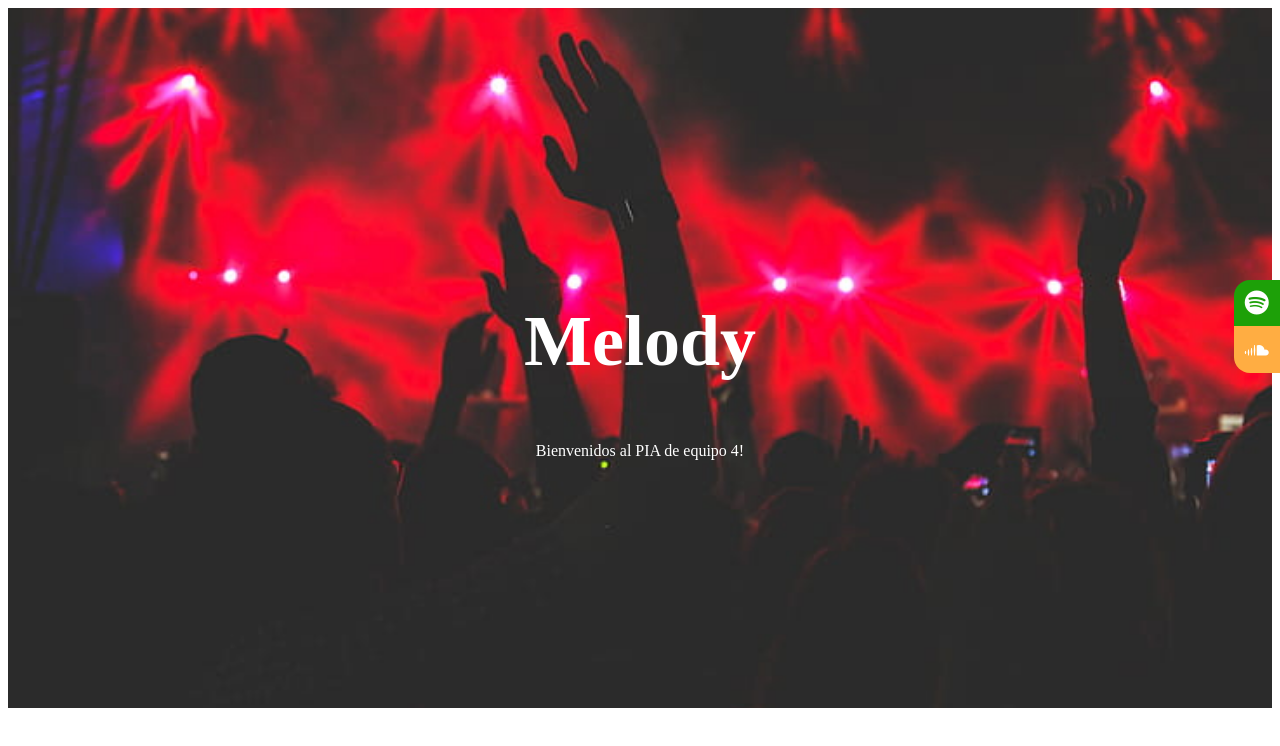
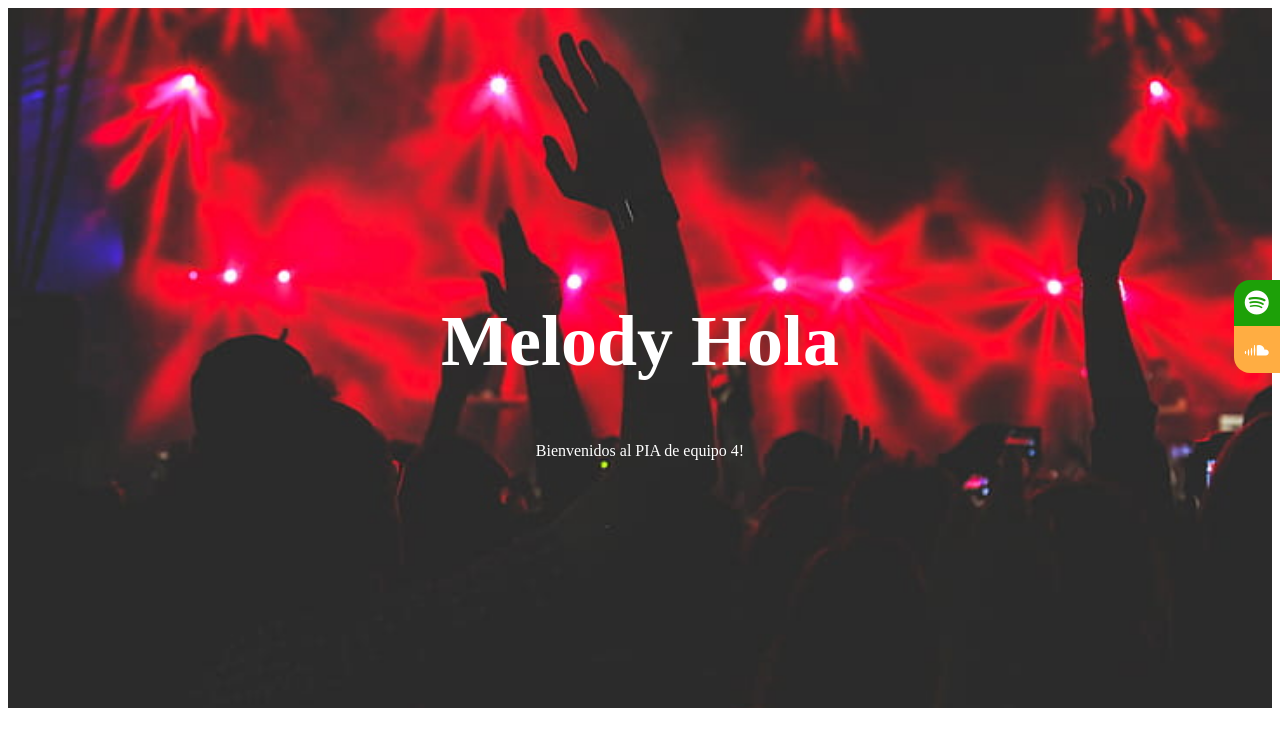
Before and after one commit to luisMartinez011/Lenpro-equipo4, a plain HTML site: page index.html in a window 1280 px wide. Drawn offline with Linux system fonts and the light colour scheme; no server answers; files whose address does not match are found by name.

Commit message:
index
puse un hola al melody para ver si ffunciona

```diff
--- a/index.html
+++ b/index.html
@@ -12,8 +12,9 @@
     <section class="banner">
         <img class="banner__img" src="img/banner.jpg">
         <div class="banner__info">
-            <h1 class="banner__title">Melody</h1>
+            <h1 class="banner__title">Melody Hola</h1>
             <p class="banner__p">Bienvenidos al PIA de equipo 4!</p>
+
         </div>
     </section>
 
```
